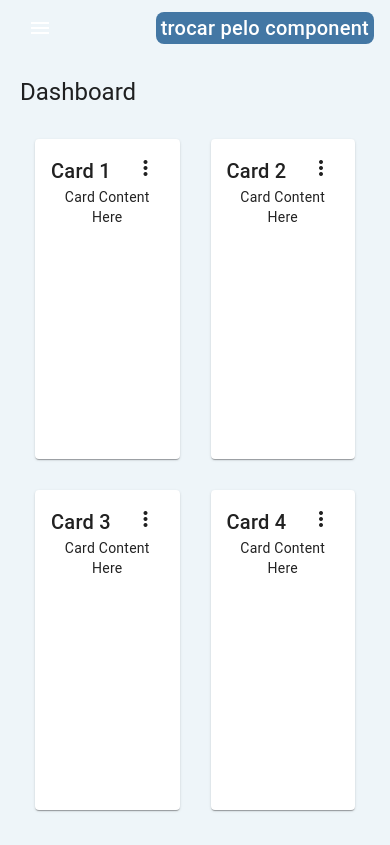
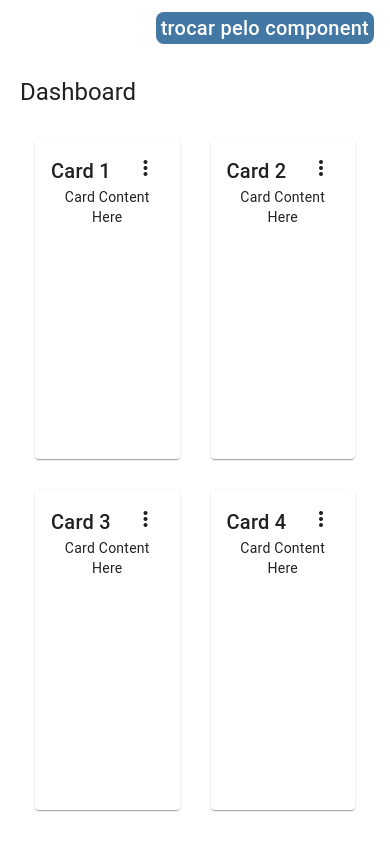
Before and after one commit to maidell/TCC-Complementa_UFPR, an Angular app: page /dashboard in a window 390 px wide. Built offline with nearby package versions, Linux system fonts and the light colour scheme.

Commit message:
:construction: Fix body
arrumei a responsividade do body que quebrava dependendo do tamanho da tela

```diff
--- a/src/app/app.component.html
+++ b/src/app/app.component.html
@@ -1,4 +1,4 @@
-<div *ngIf="usuarioLogado; else loginPage">
+<div class="fullHeight" *ngIf="usuarioLogado; else loginPage">
   <app-main></app-main>
 
 </div>
--- a/src/app/app.component.scss
+++ b/src/app/app.component.scss
@@ -29,7 +29,3 @@
         display: none;
     }
 }
-
-app-main{
-    background-color: red!important;
-}
--- a/src/app/main/main.component.html
+++ b/src/app/main/main.component.html
@@ -1,4 +1,4 @@
-<mat-sidenav-container class="sidenav-container" class="colorbrand">
+<mat-sidenav-container class="sidenav-container colorbrand">
   <mat-sidenav #drawer class="sidenav" fixedInViewport [attr.role]="(isHandset$ | async) ? 'dialog' : 'navigation'"
     [mode]="(isHandset$ | async) ? 'over' : 'side'" [opened]="(isHandset$ | async) === false">
     <app-navbar></app-navbar>
--- a/src/app/main/main.component.scss
+++ b/src/app/main/main.component.scss
@@ -1,3 +1,7 @@
+.sidenav-container {
+  height: 100%;
+  display: block;
+}
 
 .colorbrand{
   background-color: transparent;
--- a/src/index.html
+++ b/src/index.html
@@ -11,6 +11,6 @@
 
 </head>
 <body class="mat-typography">
-  <app-root></app-root>
+  <app-root class="fullHeight"></app-root>
 </body>
 </html>
--- a/src/styles.scss
+++ b/src/styles.scss
@@ -1,7 +1,19 @@
 @import '~@angular/material/prebuilt-themes/deeppurple-amber.css';
 
 
+// body {
+//     margin:0 !important;
+//     background-color: #eef5f9;
+//     height: 100%;
+// }
+
+html,
+body,
+.fullHeight {
+    height: 100%;
+}
+
 body {
-    margin:0 !important;
-    background-color: #eef5f9;
+    margin: 0;
+    font-family: Roboto, "Helvetica Neue", sans-serif;
 }
```
